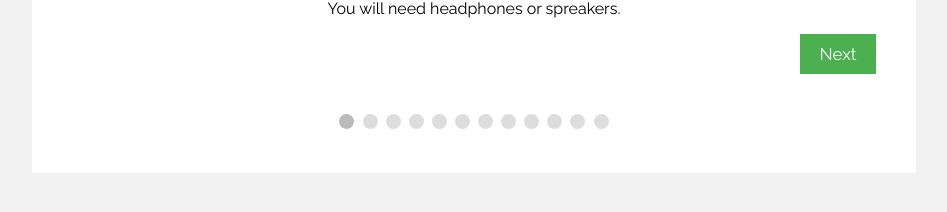
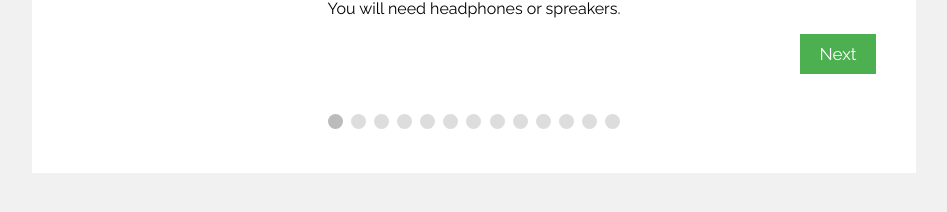
Before and after one commit to UKChannel8/UKChannel8.github.io, a Jekyll site: the page Form/index.html, which Jekyll copies as it is, in a window 1280 px wide. Shown: the part 179-391 px from the top of the page, without its empty margins (166-1113 px from the left). Built offline with Jekyll 4.4.1, drawn with Linux system fonts in a browser that asks for light colours.

```diff
--- a/Form/index.html
+++ b/Form/index.html
@@ -254,6 +254,7 @@
     <span class="step"></span>
     <span class="step"></span>
     <span class="step"></span>
+    <span class="step"></span>
   </div>
 </form>
 
```
